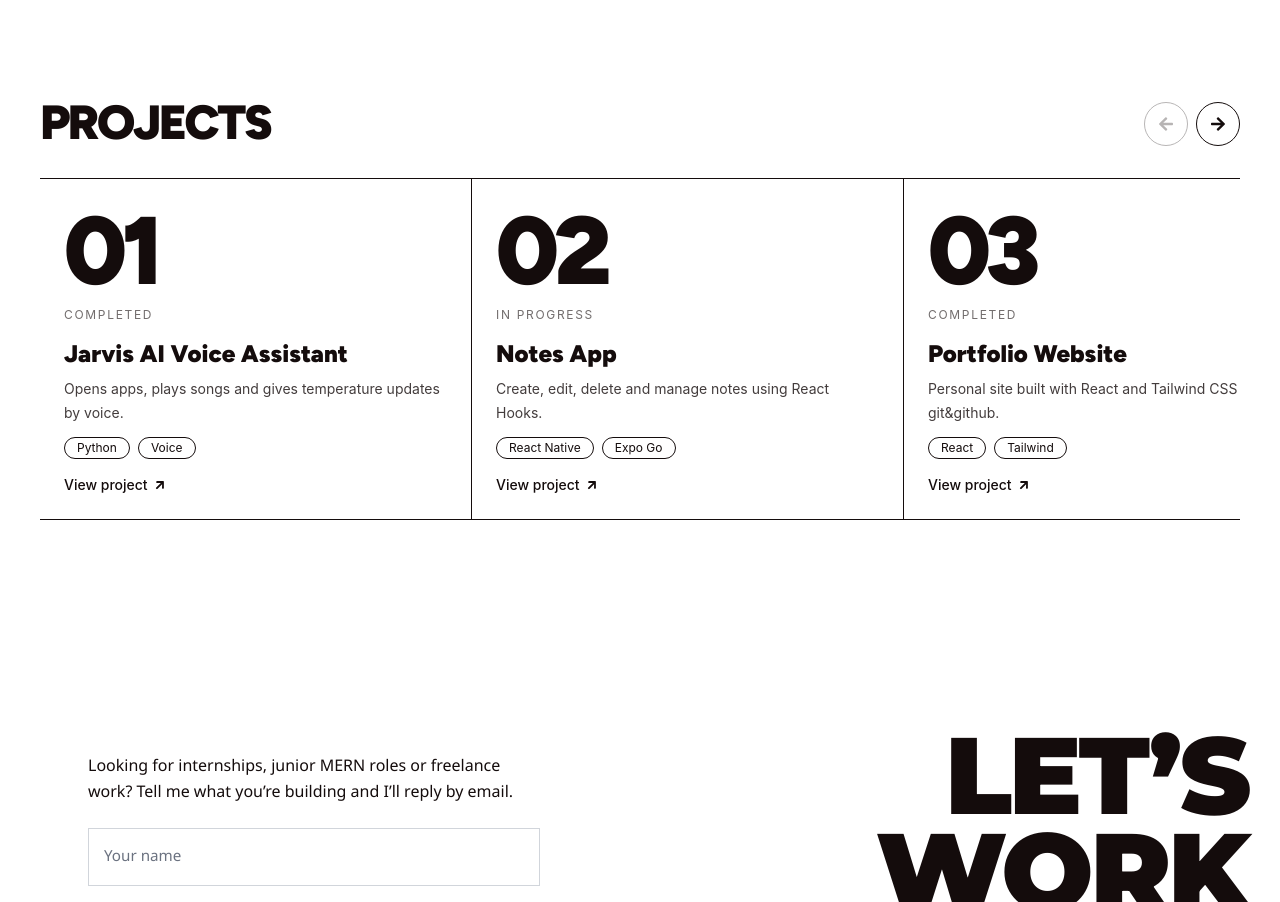
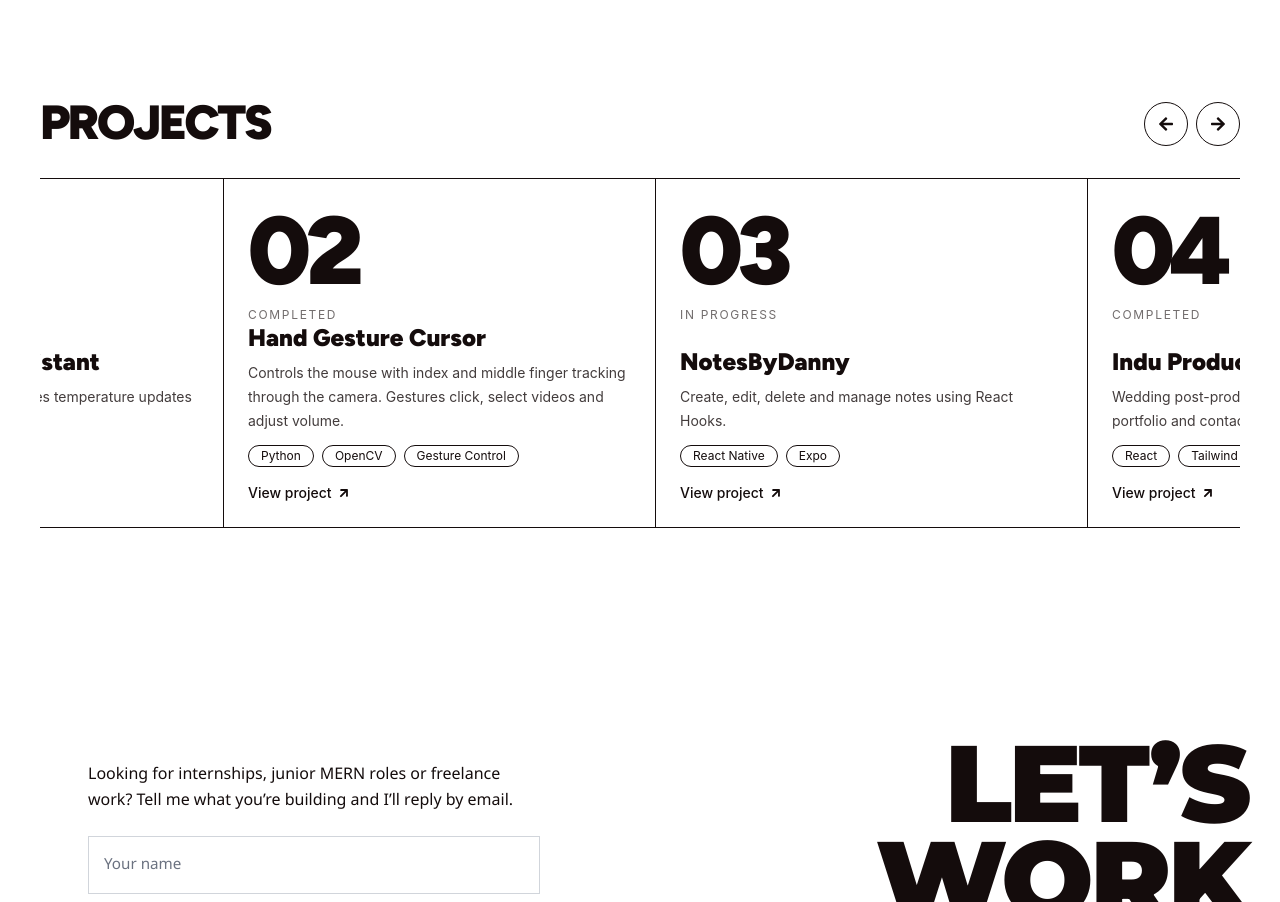
Before and after one commit to dhananjayshrama/react-based-website, a React (Vite) app: page / in a window 1280 px wide. Shown: the part 2119-3021 px from the top of the page. Built offline with nearby package versions, Linux system fonts and the light colour scheme; a web font is replaced by a local one.

Commit message:
Add projects and smooth auto-scroll

```diff
--- a/src/components/Projects.jsx
+++ b/src/components/Projects.jsx
@@ -1,52 +1,102 @@
-import { useRef, useState, useEffect } from "react";
+import { useRef, useEffect } from "react";
 import { FaArrowLeft, FaArrowRight, FaArrowUp } from "react-icons/fa";
 
 const projects = [
   {
-    status: "Completed",
+    status: "In progress",
     title: "Jarvis AI Voice Assistant",
     about: "Opens apps, plays songs and gives temperature updates by voice.",
     tags: ["Python", "Voice"],
-    link: "https://github.com/your-username/jarvis",
+    link: "https://github.com/dhananjayshrama",
+  },
+  {
+    status: "Completed",
+    title: "Hand Gesture Cursor",
+    about: "Controls the mouse with index and middle finger tracking through the camera. Gestures click, select videos and adjust volume.",
+    tags: ["Python", "OpenCV", "Gesture Control"],
+    link: "https://github.com/dhananjayshrama/hand-cursor-in-python",
   },
   {
     status: "In progress",
-    title: "Notes App",
+    title: "NotesByDanny",
     about: "Create, edit, delete and manage notes using React Hooks.",
-    tags: ["React Native", "Expo Go"],
-    link: "https://github.com/your-username/notes-app",
+    tags: ["React Native", "Expo"],
+    link: "https://expo.dev/accounts/dhananjayrajeshsharma",
+  },
+  {
+    status: "Completed",
+    title: "Indu Production",
+    about: "Wedding post-production studio website with services, portfolio and contact sections.",
+    tags: ["React", "Tailwind"],
+    link: "https://induproduction.netlify.app/",
   },
   {
     status: "Completed",
     title: "Portfolio Website",
-    about: "Personal site built with React and Tailwind CSS git&github.",
+    about: "Personal site built with React and Tailwind CSS.",
     tags: ["React", "Tailwind"],
-    link: "https://github.com/your-username/portfolio",
+    link: "https://dhananjaysharm1.netlify.app/",
   },
 ];
 
+// duplicated so the loop never shows an empty gap
+const loopItems = [...projects, ...projects];
+
+const SPEED = 40; // pixels per second, change this to go faster or slower
+
 export default function Projects() {
   const sliderRef = useRef(null);
-  const [atStart, setAtStart] = useState(true);
-  const [atEnd, setAtEnd] = useState(false);
+  const pausedRef = useRef(false);
+  const pausedUntilRef = useRef(0);
 
-  const updateArrows = () => {
+  useEffect(() => {
     const el = sliderRef.current;
     if (!el) return;
-    setAtStart(el.scrollLeft <= 4);
-    setAtEnd(el.scrollLeft + el.clientWidth >= el.scrollWidth - 4);
-  };
+    if (window.matchMedia("(prefers-reduced-motion: reduce)").matches) return;
 
-  useEffect(() => {
-    updateArrows();
-    window.addEventListener("resize", updateArrows);
-    return () => window.removeEventListener("resize", updateArrows);
+    let pos = el.scrollLeft;
+    let last = performance.now();
+    let frame;
+
+    const tick = (now) => {
+      const dt = (now - last) / 1000;
+      last = now;
+      const half = el.scrollWidth / 2;
+
+      if (pausedRef.current || now < pausedUntilRef.current) {
+        // user is in control, follow where they are
+        pos = el.scrollLeft;
+      } else {
+        pos += SPEED * dt;
+        if (pos >= half) pos -= half;
+        el.scrollLeft = pos;
+      }
+
+      // keep manual scrolling inside the loop too
+      if (el.scrollLeft >= half) {
+        el.scrollLeft -= half;
+        pos = el.scrollLeft;
+      }
+
+      frame = requestAnimationFrame(tick);
+    };
+
+    frame = requestAnimationFrame(tick);
+    return () => cancelAnimationFrame(frame);
   }, []);
 
   const slide = (direction) => {
     const el = sliderRef.current;
     if (!el) return;
     const cardWidth = el.firstElementChild.offsetWidth;
+    const half = el.scrollWidth / 2;
+
+    // jump into the middle of the loop first if going backwards from the start
+    if (direction < 0 && el.scrollLeft < cardWidth) {
+      el.scrollLeft += half;
+    }
+
+    pausedUntilRef.current = performance.now() + 800;
     el.scrollBy({ left: direction * cardWidth, behavior: "smooth" });
   };
 
@@ -64,17 +114,15 @@ export default function Projects() {
         <div className="flex gap-2">
           <button
             onClick={() => slide(-1)}
-            disabled={atStart}
             aria-label="Previous project"
-            className="flex h-11 w-11 items-center justify-center rounded-full border border-ink transition-colors hover:bg-ink hover:text-paper disabled:cursor-not-allowed disabled:opacity-30 disabled:hover:bg-transparent disabled:hover:text-ink"
+            className="flex h-11 w-11 items-center justify-center rounded-full border border-ink transition-colors hover:bg-ink hover:text-paper"
           >
             <FaArrowLeft />
           </button>
           <button
             onClick={() => slide(1)}
-            disabled={atEnd}
             aria-label="Next project"
-            className="flex h-11 w-11 items-center justify-center rounded-full border border-ink transition-colors hover:bg-ink hover:text-paper disabled:cursor-not-allowed disabled:opacity-30 disabled:hover:bg-transparent disabled:hover:text-ink"
+            className="flex h-11 w-11 items-center justify-center rounded-full border border-ink transition-colors hover:bg-ink hover:text-paper"
           >
             <FaArrowRight />
           </button>
@@ -84,21 +132,27 @@ export default function Projects() {
       {/* slider */}
       <div
         ref={sliderRef}
-        onScroll={updateArrows}
-        className="flex snap-x snap-mandatory overflow-x-auto border-y border-ink [scrollbar-width:none] [&::-webkit-scrollbar]:hidden"
+        onMouseEnter={() => (pausedRef.current = true)}
+        onMouseLeave={() => (pausedRef.current = false)}
+        onTouchStart={() => (pausedRef.current = true)}
+        onTouchEnd={() => {
+          pausedUntilRef.current = performance.now() + 1500;
+          pausedRef.current = false;
+        }}
+        className="flex overflow-x-auto border-y border-ink [scrollbar-width:none] [&::-webkit-scrollbar]:hidden"
       >
-        {projects.map((p, i) => (
+        {loopItems.map((p, i) => (
           <a
-            key={p.title}
+            key={`${p.title}-${i}`}
             href={p.link}
             target="_blank"
             rel="noreferrer"
-            className="group flex min-h-[340px] w-[85%] shrink-0 snap-start flex-col justify-between border-r border-ink p-6 transition-colors duration-300 last:border-r-0 hover:bg-ink hover:text-paper sm:w-[48%] lg:w-[36%]"
+            className="group flex min-h-[340px] w-[85%] shrink-0 flex-col justify-between border-r border-ink p-6 transition-colors duration-300 hover:bg-ink hover:text-paper sm:w-[48%] lg:w-[36%]"
           >
             {/* number and status */}
             <div>
               <p className="font-['Figtree'] text-7xl font-black leading-none tracking-tighter md:text-8xl">
-                {String(i + 1).padStart(2, "0")}
+                {String((i % projects.length) + 1).padStart(2, "0")}
               </p>
               <p className="mt-2 text-xs uppercase tracking-[0.14em] opacity-60">
                 {p.status}
```
